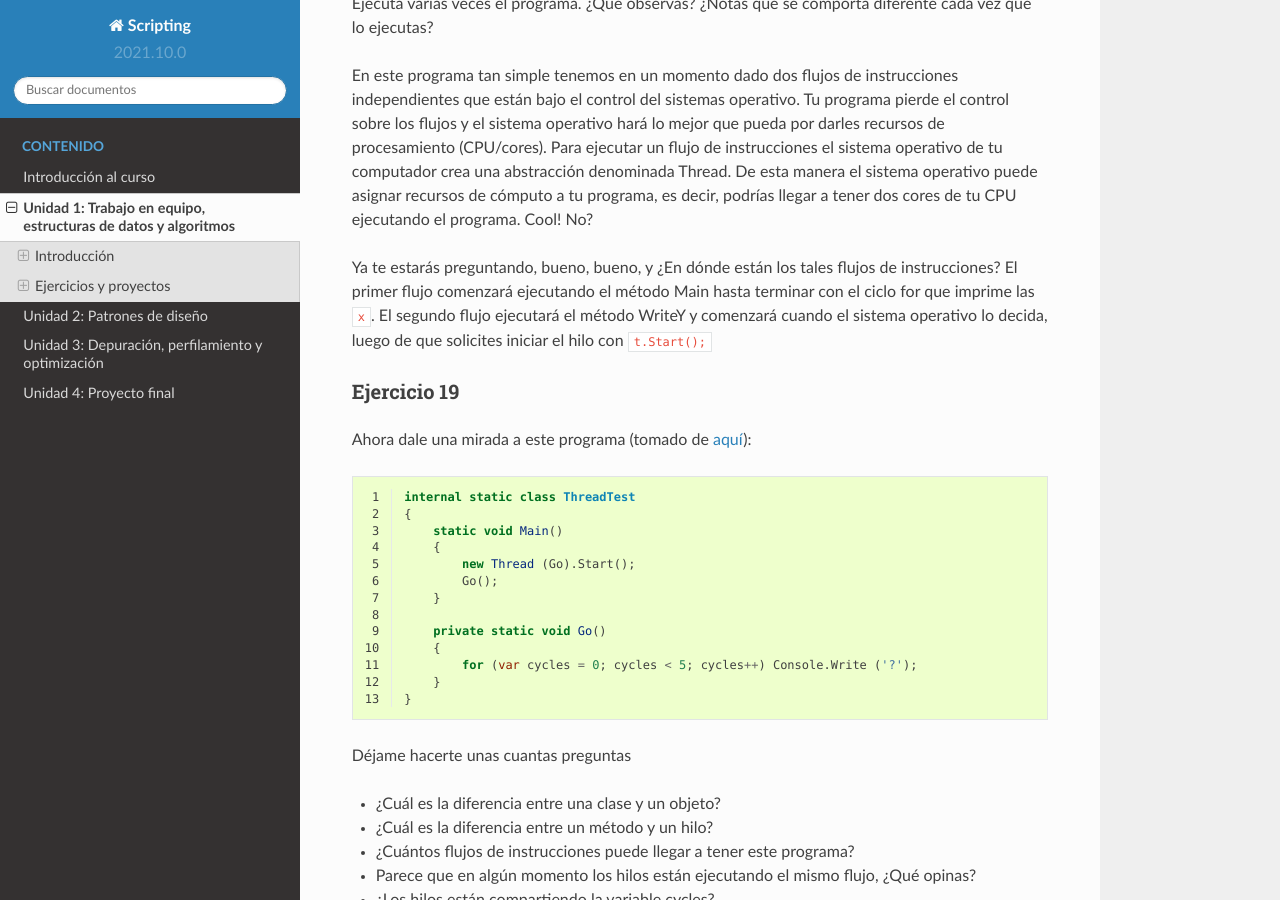
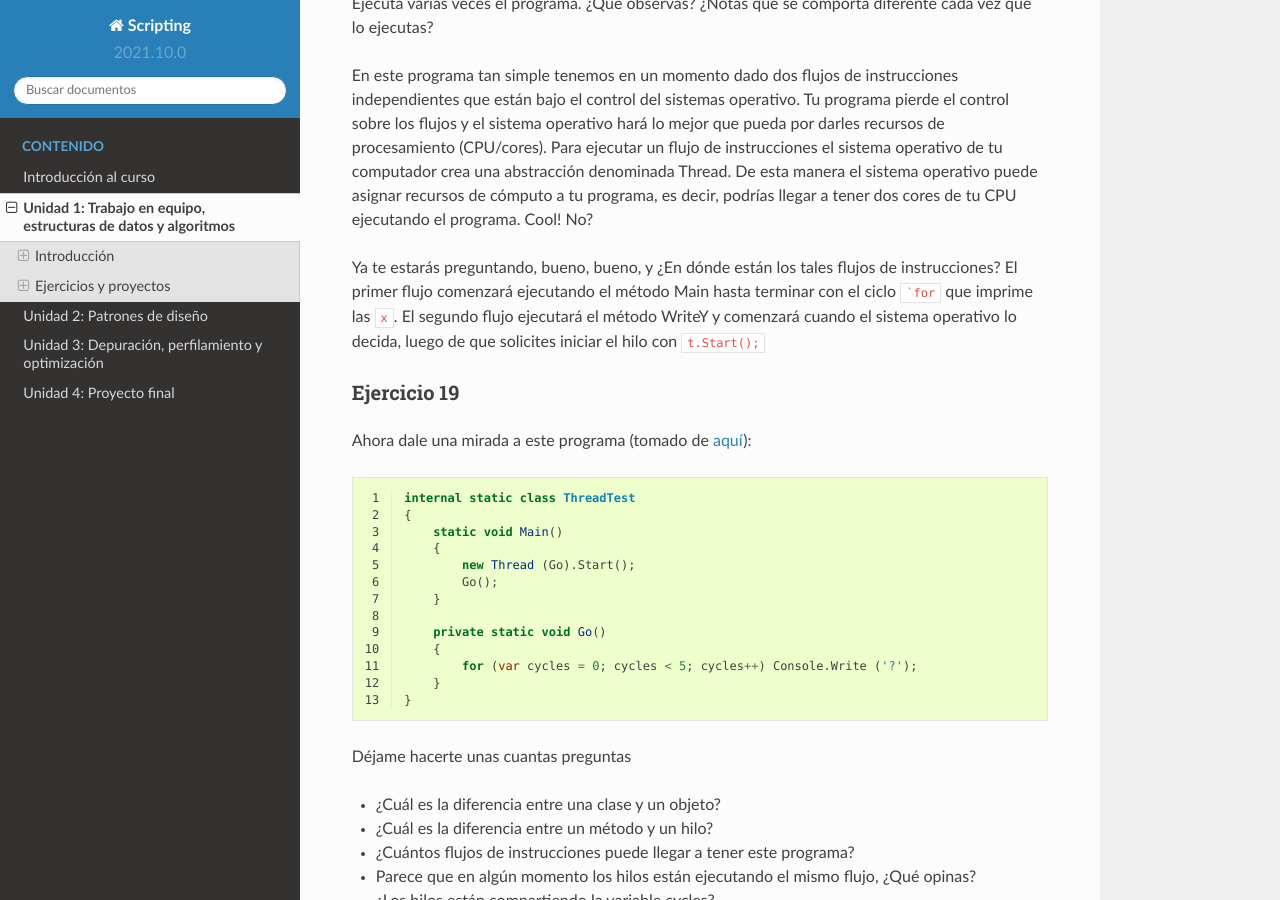
Before and after one commit to juanferfranco/scripting, a Sphinx documentation site: the page built from docs/_unidad1/unidad1.rst, in a window 1280 px wide and 900 px high, scrolled down 6482 px. Built offline with Sphinx 7.4.7 and the Read the Docs theme 2.0.0, drawn with Linux system fonts in a browser that asks for light colours.

Commit message:
update exercise 18

````diff
--- a/docs/_unidad1/unidad1.rst
+++ b/docs/_unidad1/unidad1.rst
@@ -345,7 +345,7 @@ decir, podrías llegar a tener dos cores de tu CPU ejecutando el programa. Cool!
 
 Ya te estarás preguntando, bueno, bueno, y ¿En dónde están los tales flujos de
 instrucciones? El primer flujo comenzará ejecutando el método Main hasta terminar
-con el ciclo for que imprime las ``x``. El segundo flujo ejecutará el método WriteY
+con el ciclo ```for`` que imprime las ``x``. El segundo flujo ejecutará el método WriteY
 y comenzará cuando el sistema operativo lo decida, luego de que solicites
 iniciar el hilo con ``t.Start();``
 
````
